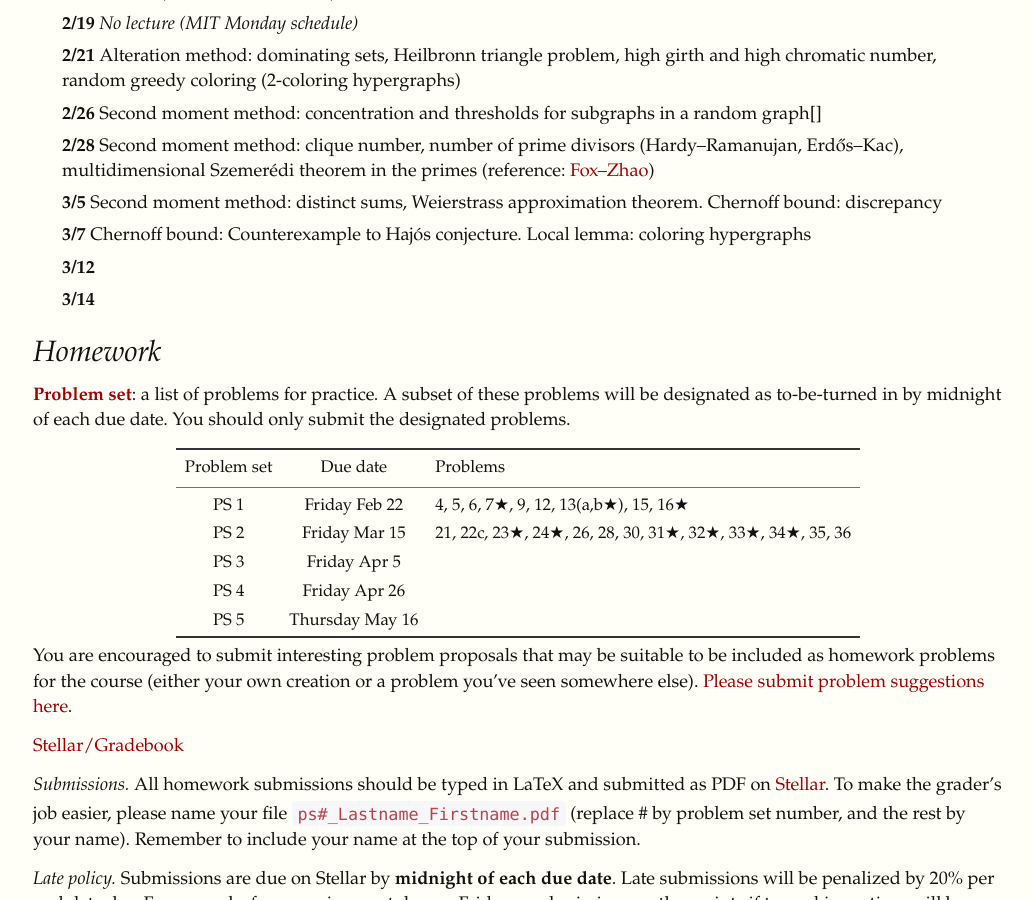
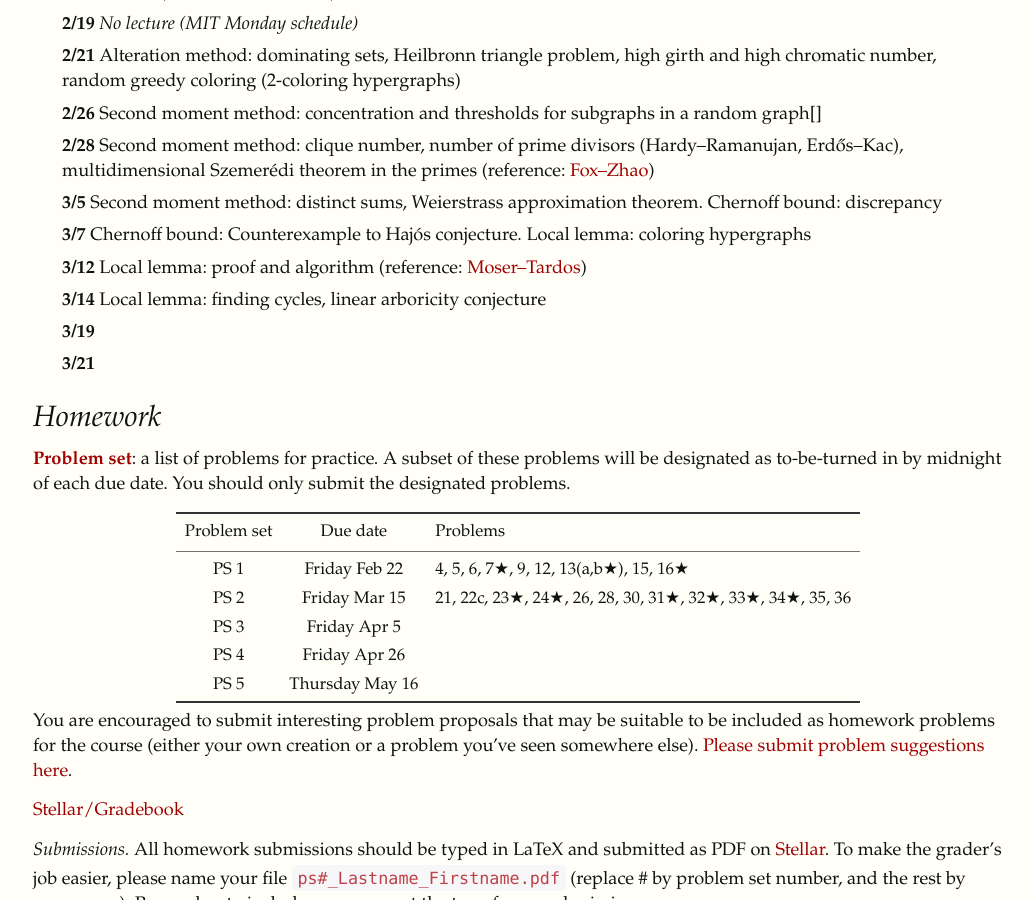
Before and after one commit to yufeizhao/yufeizhao.github.io, a Jekyll site: the page built from pm/index.md, in a window 1280 px wide and 900 px high, scrolled down 891 px. Shown: the whole window, without its empty margins (122-1155 px from the left). Built offline with Jekyll 4.4.1, drawn with Linux system fonts in a browser that asks for light colours; nearby versions of some CDN libraries; formulas are drawn with MathJax 3.

Commit message:
syllabus pset

```diff
--- a/pm/index.md
+++ b/pm/index.md
@@ -39,8 +39,10 @@ A graduate-level introduction to the probabilistic method, a fundamental and pow
 - **2/28** Second moment method: clique number, number of prime divisors (Hardy--Ramanujan, Erdős--Kac), multidimensional Szemerédi theorem in the primes (reference: [Fox--Zhao](https://arxiv.org/abs/1307.4679))
 - **3/5** Second moment method: distinct sums, Weierstrass approximation theorem. Chernoff bound: discrepancy
 - **3/7** Chernoff bound: Counterexample to Hajós conjecture. Local lemma: coloring hypergraphs
-- **3/12**
-- **3/14**
+- **3/12** Local lemma: proof and algorithm (reference: [Moser--Tardos](https://arxiv.org/abs/0903.0544))
+- **3/14** Local lemma: finding cycles, linear arboricity conjecture
+- **3/19**
+- **3/21**
 
 ## Homework
 
```
Also changed, not shown: 1 other file.
